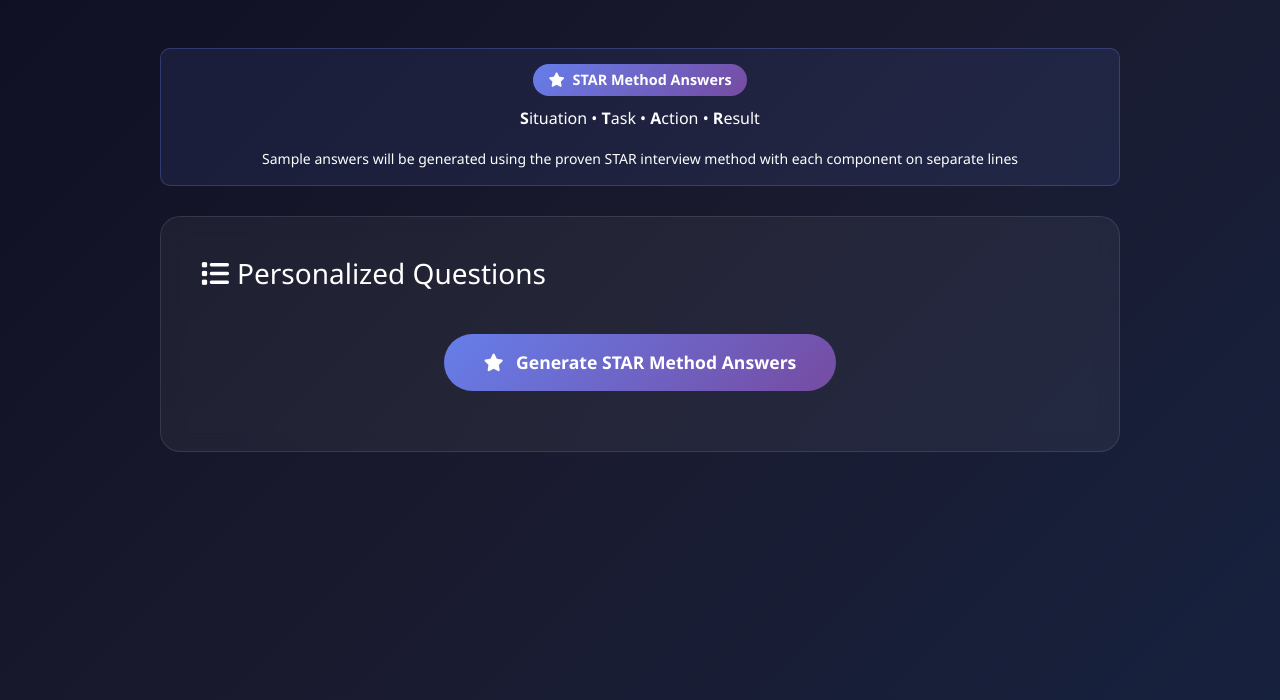
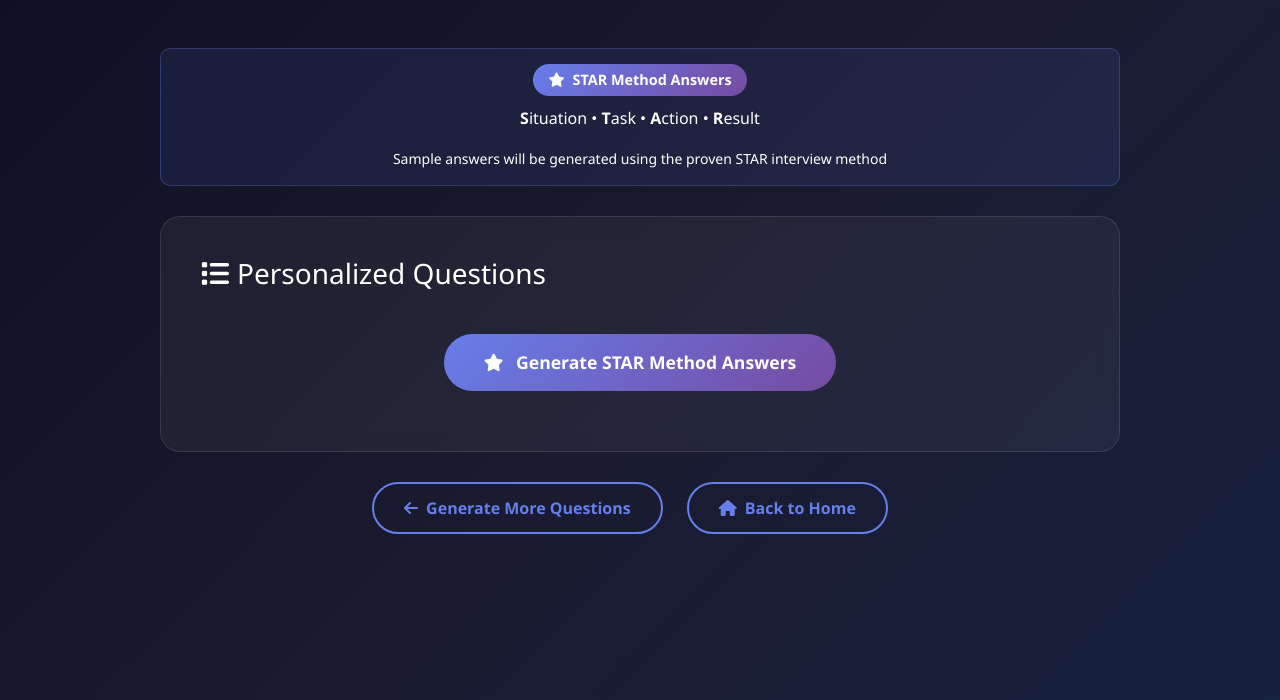
Before and after one commit to Pranjallshinde/CVGuru.Ai, a Flask app: template templates/questions_result.html in a window 1280 px wide. Shown: the part 100-800 px from the top of the page. Run offline with Flask 3, Linux system fonts and the light colour scheme; the template is opened without the code that fills it, so the values that code supplies are empty.

Commit message:
Update questions_result.html

```diff
--- a/templates/questions_result.html
+++ b/templates/questions_result.html
@@ -47,6 +47,7 @@
             font-weight: 600;
         }
 
+        /* CHANGE 18: Added STAR method indicator styling */
         .star-method-info {
             background: rgba(102, 126, 234, 0.1);
             border: 1px solid rgba(102, 126, 234, 0.3);
@@ -112,9 +113,9 @@
         }
 
         .answer-text {
-            color: #e0e0e0;
-            line-height: 1.8;
-            padding: 25px;
+            color: #a0a0a0;
+            line-height: 1.6;
+            padding: 20px;
             background: rgba(255, 255, 255, 0.02);
             border-radius: 10px;
             border-left: 4px solid #667eea;
@@ -126,24 +127,12 @@
             display: block;
         }
 
-        /* Enhanced STAR method styling */
-        .answer-text strong {
-            color: #667eea;
-            font-weight: 700;
-            font-size: 1.05rem;
-        }
-
-        .answer-text br {
-            margin-bottom: 8px;
-        }
-
+        /* CHANGE 19: Added STAR method breakdown styling */
         .star-breakdown {
             font-size: 0.9rem;
             color: #b0b0b0;
-            margin-top: 15px;
+            margin-top: 10px;
             font-style: italic;
-            padding-top: 15px;
-            border-top: 1px solid rgba(255, 255, 255, 0.1);
         }
 
         .generate-answers-btn {
@@ -206,10 +195,6 @@
             .question-item {
                 padding: 20px 15px;
             }
-
-            .answer-text {
-                padding: 20px 15px;
-            }
         }
     </style>
 </head>
@@ -220,12 +205,13 @@
             <p class="job-title">{{ job_title }}</p>
         </div>
 
+        <!-- CHANGE 20: Added STAR method information section -->
         <div class="star-method-info">
             <div class="star-badge">
                 <i class="fas fa-star me-2"></i>STAR Method Answers
             </div>
             <p><strong>S</strong>ituation • <strong>T</strong>ask • <strong>A</strong>ction • <strong>R</strong>esult</p>
-            <small>Sample answers will be generated using the proven STAR interview method with each component on separate lines</small>
+            <small>Sample answers will be generated using the proven STAR interview method</small>
         </div>
 
         <div class="questions-section">
@@ -238,12 +224,12 @@
                     <div class="flex-grow-1">
                         <div class="question-text">{{ question }}</div>
                         <div class="answer-text" id="answer-{{ loop.index }}">
-                            <strong><i class="fas fa-lightbulb me-2"></i>STAR Method Answer:</strong><br><br>
-                            <span id="answer-content-{{ loop.index }}">Click "Generate STAR Method Answers" to see personalized responses with properly formatted components.</span>
+                            <strong><i class="fas fa-lightbulb me-2"></i>STAR Method Answer:</strong><br>
+                            <span id="answer-content-{{ loop.index }}">Click "Generate STAR Method Answers" to see personalized responses.</span>
+                            <!-- CHANGE 21: Added STAR method explanation -->
                             <div class="star-breakdown">
                                 <i class="fas fa-info-circle me-1"></i>
-                                This answer will follow the STAR method with each component clearly labeled and separated:
-                                <br><strong>Situation</strong> → <strong>Task</strong> → <strong>Action</strong> → <strong>Result</strong>
+                                This answer will follow the STAR method: Situation → Task → Action → Result
                             </div>
                         </div>
                     </div>
@@ -252,6 +238,7 @@
             {% endfor %}
 
             <div class="text-center mt-4">
+                <!-- CHANGE 22: Updated button text to indicate STAR method -->
                 <button class="generate-answers-btn" onclick="generateAnswers()" id="generateBtn">
                     <i class="fas fa-star me-2"></i>
                     <span id="btn-text">Generate STAR Method Answers</span>
@@ -262,7 +249,15 @@
             </div>
         </div>
 
-
+        <div class="text-center">
+            <a href="{{ url_for('predict') }}" class="back-btn">
+                <i class="fas fa-arrow-left me-2"></i>Generate More Questions
+            </a>
+            <a href="{{ url_for('index') }}" class="back-btn">
+                <i class="fas fa-home me-2"></i>Back to Home
+            </a>
+        </div>
+    </div>
 
     <script>
         let answersGenerated = false;
@@ -285,6 +280,7 @@
                     }
                 });
 
+                // CHANGE 23: Updated button text for STAR method
                 btnText.textContent = isVisible ? 'Show STAR Method Answers' : 'Hide STAR Method Answers';
                 return;
             }
@@ -304,19 +300,17 @@
             .then(response => response.json())
             .then(data => {
                 if (data.success) {
-                    // Display formatted answers with proper STAR structure
+                    // CHANGE 24: Enhanced answer display with method indication
                     Object.keys(data.structured_answers).forEach(questionNum => {
-                        const answerElement = document.getElementById(answer-content-${questionNum});
+                        const answerElement = document.getElementById(`answer-content-${questionNum}`);
                         if (answerElement) {
                             answerElement.innerHTML = `
-                                <div style="margin-bottom: 15px;">
+                                <div style="margin-bottom: 10px;">
                                     <span style="color: #667eea; font-weight: bold;">
                                         <i class="fas fa-star me-1"></i>${data.method_used || 'STAR Method'}:
                                     </span>
                                 </div>
-                                <div style="line-height: 2;">
-                                    ${data.structured_answers[questionNum]}
-                                </div>
+                                ${data.structured_answers[questionNum]}
                             `;
                         }
                     });
@@ -329,8 +323,9 @@
                     answersGenerated = true;
                     btnText.textContent = 'Hide STAR Method Answers';
 
+                    // CHANGE 25: Show success message
                     if (data.method_used) {
-                        console.log(Answers generated using: ${data.method_used});
+                        console.log(`Answers generated using: ${data.method_used}`);
                     }
                 } else {
                     alert('Error: ' + (data.error || 'Failed to generate answers'));
```
